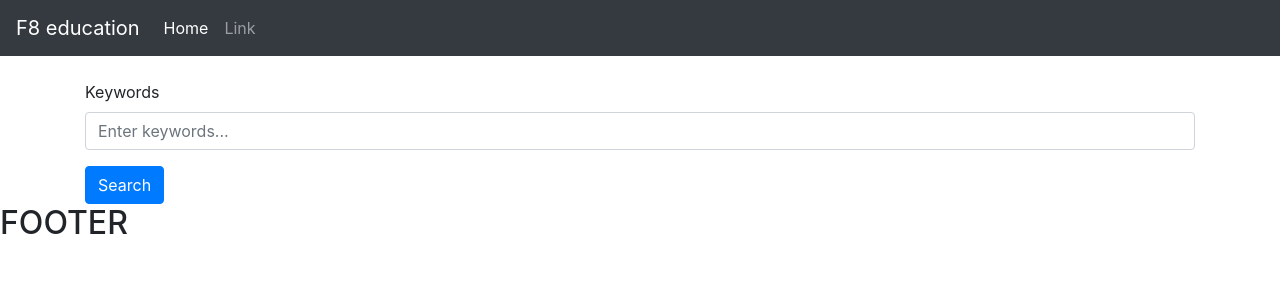
After one commit to LeLinh0000/bookstore, a Node server app: template src/resources/views/search.hbs in a window 1280 px wide. The commit adds this page. Shown: the top 300 px of the page. Run offline with Node 20, Linux system fonts and the light colour scheme; the template is opened without the code that fills it, so the values that code supplies are empty; style sheets or scripts are compiled from the project's sources; some libraries are stand-ins or nearby versions.

Commit message:
Refactor code: create router, app/controllers folder

```diff
--- a/src/index.js
+++ b/src/index.js
@@ -1,12 +1,19 @@
-const path = require('path')
-const express = require('express')
-const morgan = require('morgan')
-const handlebars = require('express-handlebars')
+const path = require('path');
+const express = require('express');
+const morgan = require('morgan');
+const handlebars = require('express-handlebars');
 
-const app = express()
-const port = 3000
+const app = express();
+const port = 3000;
 
-app.use(express.static(path.join(__dirname,'public')))
+const route = require('./routes');
+
+app.use(express.static(path.join(__dirname,'public')));
+
+app.use(express.urlencoded({
+  extended: true
+}));
+app.use(express.json());
 
 // HTTP logger
 app.use(morgan('combined'))
@@ -18,14 +25,8 @@ app.engine('hbs', handlebars({
 app.set('view engine', 'hbs')
 app.set('views', path.join(__dirname, 'resources\\views'))
 
-
-app.get('/', (req, res) => {
-  res.render('home');
-})
-
-app.get('/news', (req, res) => {
-  res.render('news');
-})
+// Routes init
+route(app);
 
 app.listen(port, () => {
   console.log(`Example app listening at http://localhost:${port}`)
--- a/src/resources/scss/app.scss
+++ b/src/resources/scss/app.scss
@@ -1,9 +1 @@
 @import '_variables';
-
-h1 {
-    color: $red-color;
-}
-
-h2 {
-    color: green;
-}
--- /dev/null
+++ b/src/resources/views/search.hbs
@@ -0,0 +1,10 @@
+<div class="mt-4">
+    <form method="POST" action="">
+        <div class="form-group">
+            <label for="search-input">Keywords</label>
+            <input type="text" name="q" class="form-control" id="exampleInputEmail1" placeholder="Enter keywords...">
+        </div>
+
+        <button type="submit" class="btn btn-primary">Search</button>
+    </form>
+</div>
```
Also changed, not shown: src/app/controllers/NewsController.js (added, +16 -0 lines), src/app/controllers/SiteController.js (added, +16 -0 lines), src/routes/index.js (added, +13 -0 lines), src/routes/news.js (added, +9 -0 lines), src/routes/site.js (added, +9 -0 lines).
